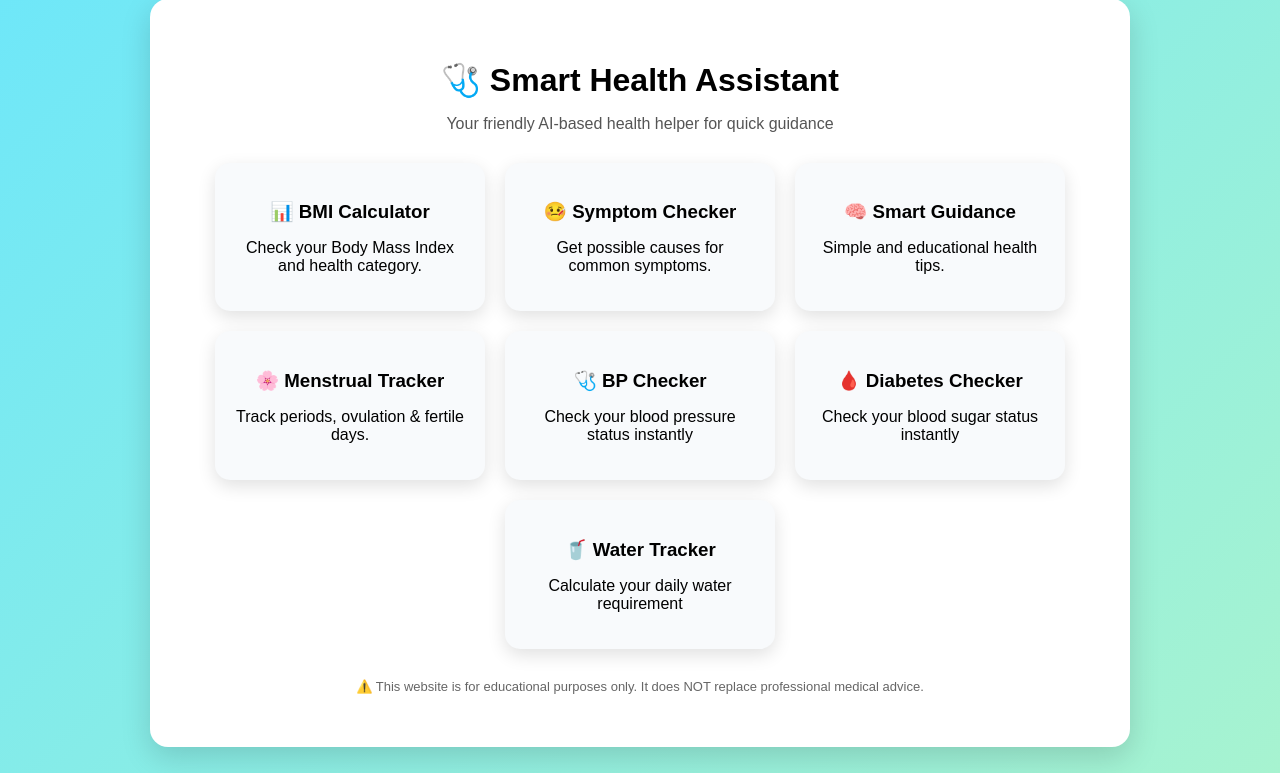
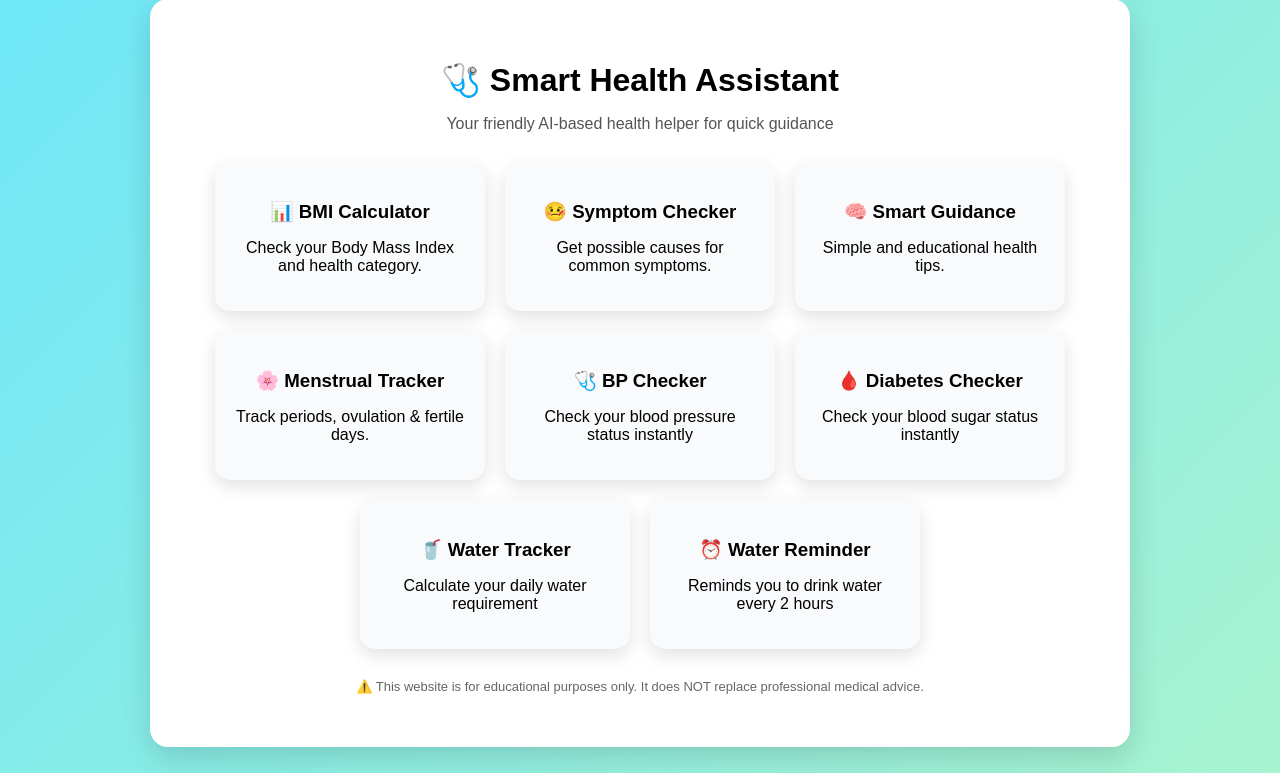
Before and after one commit to sanaayisha659-netizen/smart-health-assistant, a Flask app: page / in a window 1280 px wide. Shown: the part 27-800 px from the top of the page. Run offline with Flask 3, Linux system fonts and the light colour scheme.

Commit message:
Update index.html

```diff
--- a/templates/index.html
+++ b/templates/index.html
@@ -50,6 +50,10 @@
                 <h3>🥤 Water Tracker</h3>
                 <p>Calculate your daily water requirement</p>
             </a>
+            <a href="/water-reminder" class="card">
+                <h3>⏰ Water Reminder</h3>
+                <p>Reminds you to drink water every 2 hours</p>
+            </a>
 
         </div>
 
```
